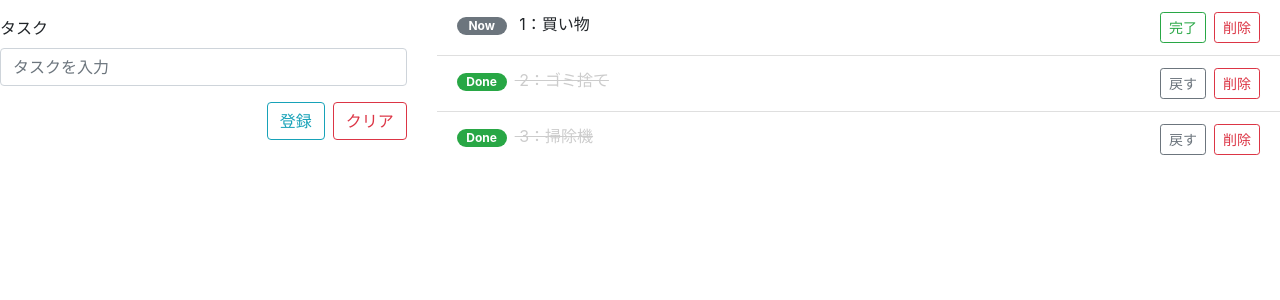
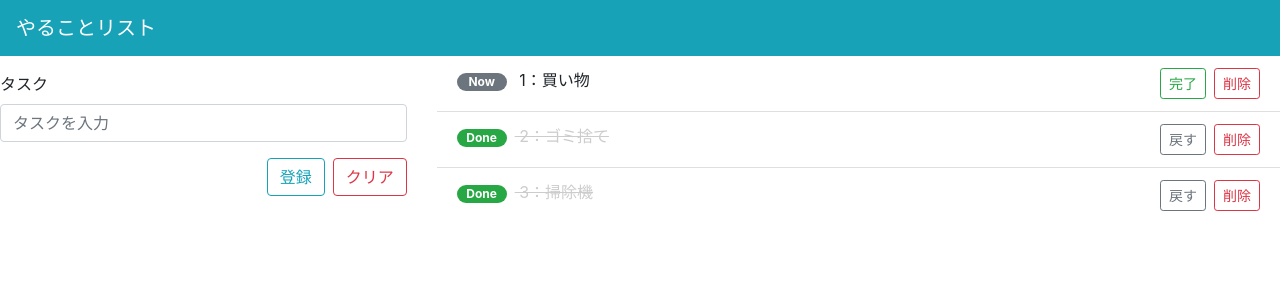
Before and after one commit to kyoruni/vue-sand-box, a Vue app: page /todo in a window 1280 px wide. Shown: the top 300 px of the page. Built offline with nearby package versions, Linux system fonts and the light colour scheme.

Commit message:
:wrench: #1 ヘッダー追加

```diff
--- a/src/views/Todo.vue
+++ b/src/views/Todo.vue
@@ -1,5 +1,10 @@
 <template>
   <div class="todo">
+    <b-navbar toggleable="lg" type="dark" variant="info">
+      <b-navbar-brand href="#">
+        やることリスト
+      </b-navbar-brand>
+    </b-navbar>
     <b-row>
       <b-col cols="4">
         <b-form class="mt-3">
```
